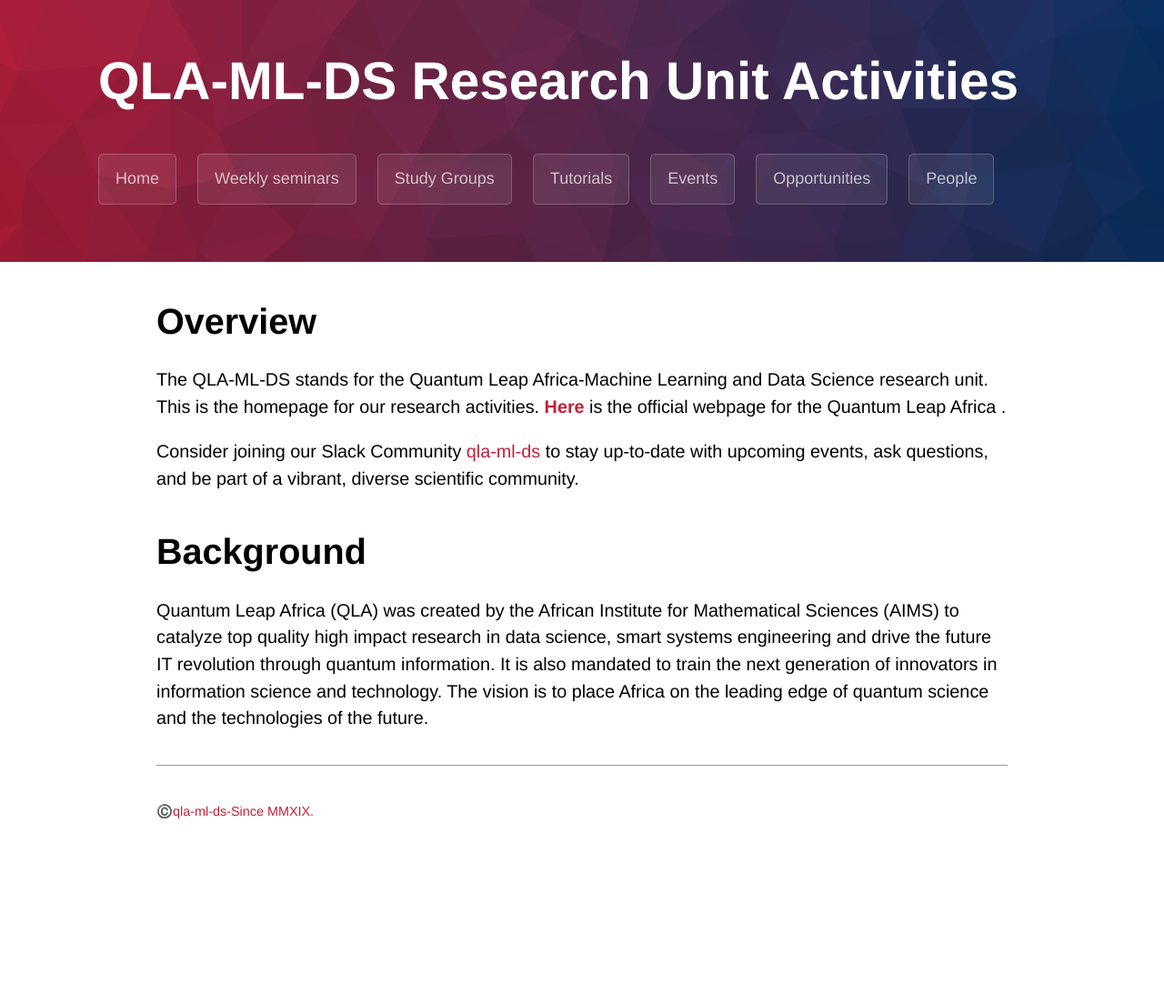
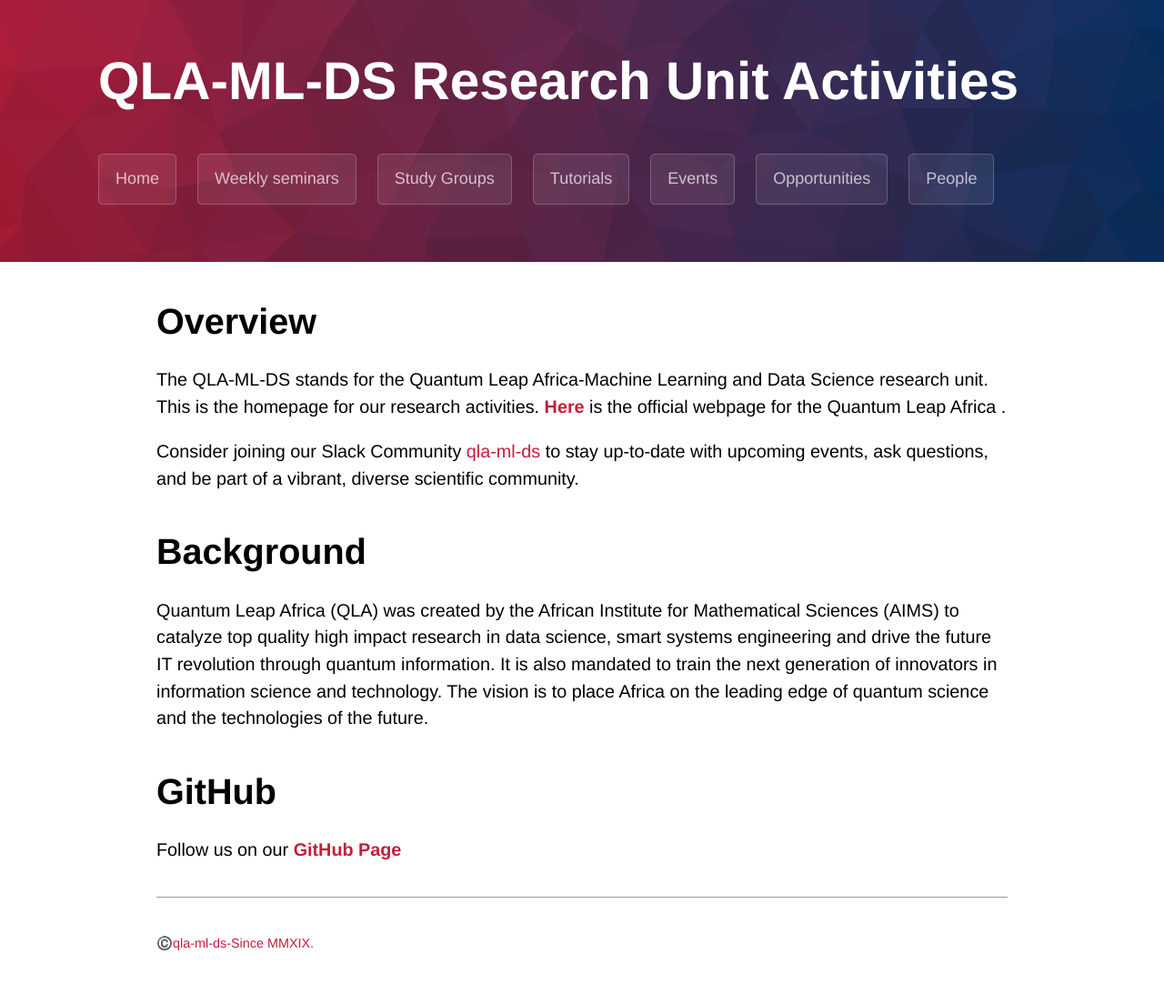
Before and after one commit to qla-ml-ds-activities/qla-ml-ds-activities.github.io, a Jekyll site: the page built from index.md, in a window 1280 px wide. Shown: the whole page at 91% size. Built offline with Jekyll 4.4.1, drawn with Linux system fonts in a browser that asks for light colours; some web fonts are replaced; our own code applies the rules of GitHub Pages for plain Markdown files; before the commit the page ends 959 px from its top, so only the background shows below that.

Commit message:
Update index.md

```diff
--- a/index.md
+++ b/index.md
@@ -21,3 +21,7 @@ Consider joining our Slack Community [qla-ml-ds]() to stay up-to-date with upcom
 
 # Background
 Quantum Leap Africa (QLA) was created by the African Institute for Mathematical Sciences (AIMS) to catalyze top quality high impact research in data science, smart systems engineering and drive the future IT revolution through quantum information. It is also mandated to train the next generation of innovators in information science and technology. The vision is to place Africa on the leading edge of quantum science and the technologies of the future.
+
+
+# GitHub
+Follow us on our [**GitHub Page**](https://github.com/QLA-ML-DS)
```
